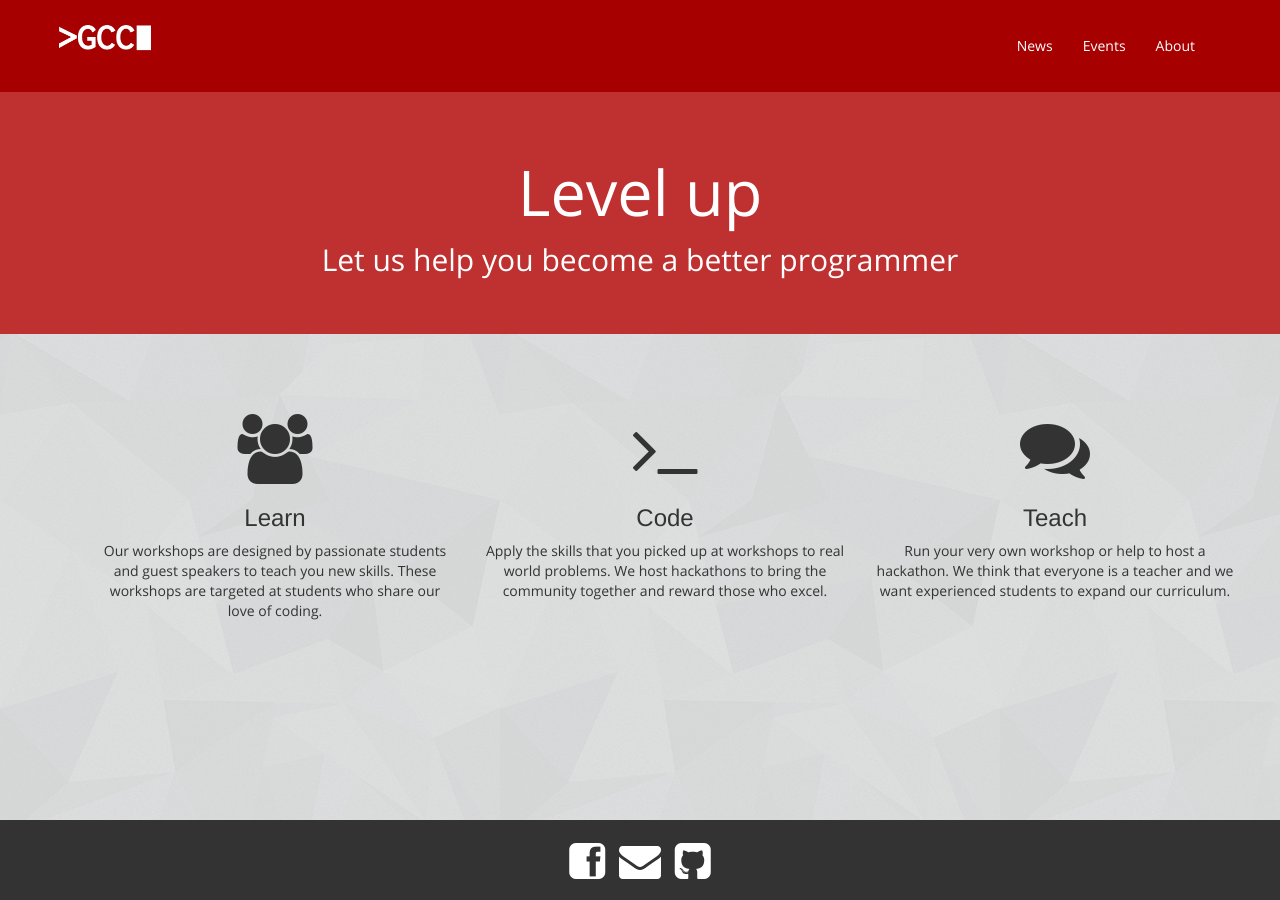
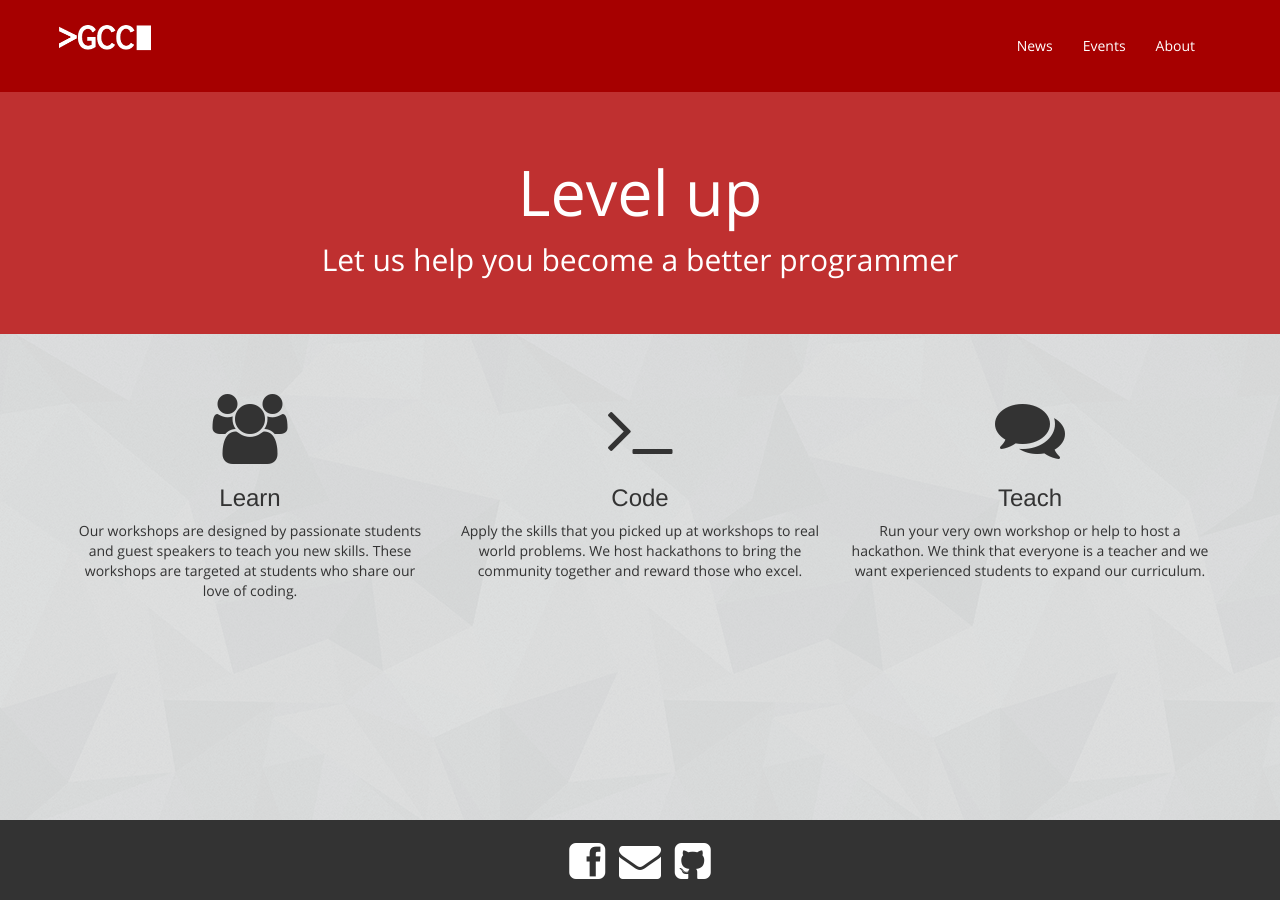
Before and after one commit to GuelphCodingCommunity/guelphcodingcommunity.github.io, a Jekyll site: the page built from index.html, in a window 1280 px wide. Built offline with Jekyll 4.4.1, drawn with Linux system fonts in a browser that asks for light colours; Markdown is read by kramdown in place of the engine named in the settings.

Commit message:
Style fixes for container

```diff
--- a/css/main.css
+++ b/css/main.css
@@ -59,7 +59,8 @@ body {
   font-weight: 300;
 }
 #Content .container {
-  margin: 80px;
+  margin-top: 60px;
+  margin-bottom: 60px;
 }
 #Callouts .callout {
   text-align: center;
--- a/less/main.less
+++ b/less/main.less
@@ -92,7 +92,8 @@ body {
 
 #Content {
     .container {
-        margin: 80px;
+        margin-top: 60px;
+        margin-bottom: 60px;
     }
 }
 
```
